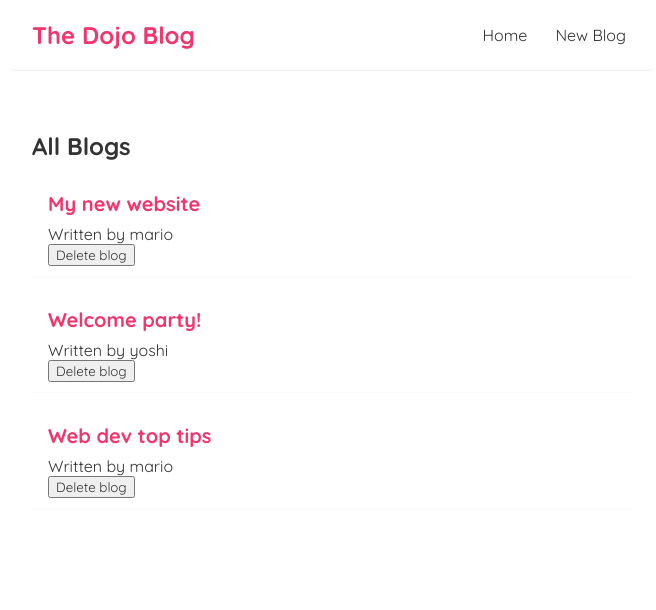
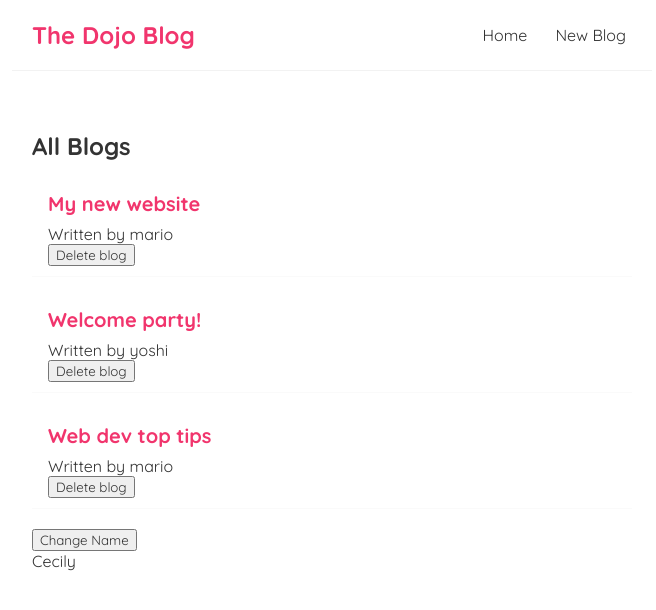
Before and after one commit to Cecily-R/dojo-blog, a React (Create React App) app: page / in a window 1280 px wide. Shown: the top 610 px of the page, without its empty margins (308-964 px from the left). Built offline with nearby package versions, Linux system fonts and the light colour scheme.

Commit message:
Added useEffect state

```diff
--- a/src/home.js
+++ b/src/home.js
@@ -1,4 +1,4 @@
-import { useState} from 'react';
+import { useState, useEffect } from 'react';
 import BlogList from './blogList';
 
 const Home = () => {
@@ -8,14 +8,23 @@
     { title: 'Web dev top tips', body: 'lorem ipsum...', author: 'mario', id: 3 }
   ]);
 
+  const [name, setName] = useState('Cecily');
+
   const handleDelete = (id) => {
     const newBlogs = blogs.filter(blog => blog.id !== id)
     setBlogs(newBlogs);
   }
 
+  useEffect(() => {
+    console.log('use effect ran')
+    console.log(name);
+  },[name]);
+
   return (
     <div className="home">
      <BlogList blogs= {blogs} title="All Blogs" handleDelete={handleDelete}/>
+     <button onClick={() => setName('Callum')}>Change Name</button>
+     <p>{ name }</p>
     </div>
   );
 }
```
